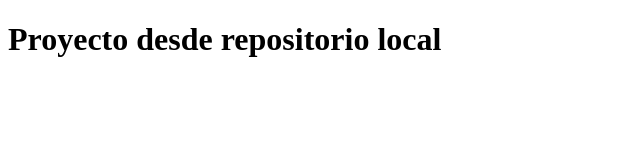
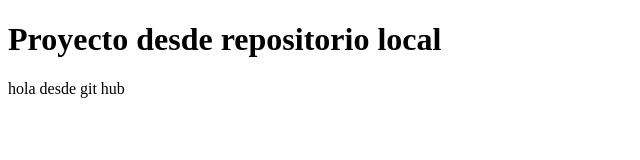
Before and after one commit to Neogarou/INTERCOFFEE, a plain HTML site: page index.html in a window 1280 px wide. Shown: the whole page, without its empty margins (0-640 px from the left). Drawn offline with Linux system fonts and the light colour scheme.

Commit message:
hola desde git hub

```diff
--- a/index.html
+++ b/index.html
@@ -8,5 +8,6 @@
 </head>
 <body>
     <h1>Proyecto desde repositorio local</h1>
+    <p>hola desde git hub</p>
 </body>
 </html>
```
